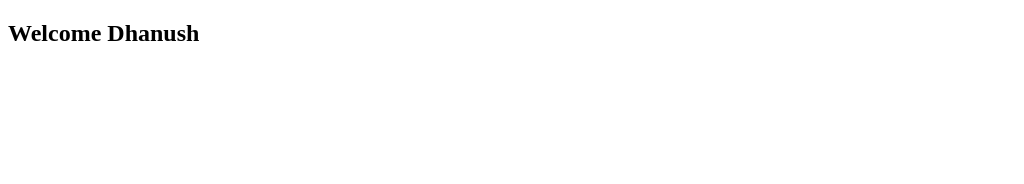
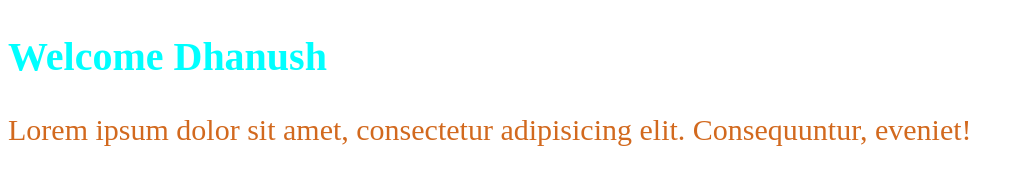
Before and after one commit to Dhanush-R93/DemoForLearning2, a plain HTML site: page index.html in a window 1280 px wide. Shown: the whole page, without its empty margins (0-1024 px from the left). Drawn offline with Linux system fonts and the light colour scheme.

Commit message:
CSS File created

```diff
--- a/index.html
+++ b/index.html
@@ -4,8 +4,10 @@
     <meta charset="UTF-8">
     <meta name="viewport" content="width=device-width, initial-scale=1.0">
     <title>Document</title>
+    <link rel="stylesheet" href="style.css">
 </head>
 <body>
     <h2>Welcome Dhanush</h2>
+    <p>Lorem ipsum dolor sit amet, consectetur adipisicing elit. Consequuntur, eveniet!</p>
 </body>
 </html>
--- /dev/null
+++ b/style.css
@@ -0,0 +1,8 @@
+h2{
+    color: aqua;
+    font-size: 40px;
+}
+p{
+    font-size: 30px;
+    color: chocolate;
+}
```
